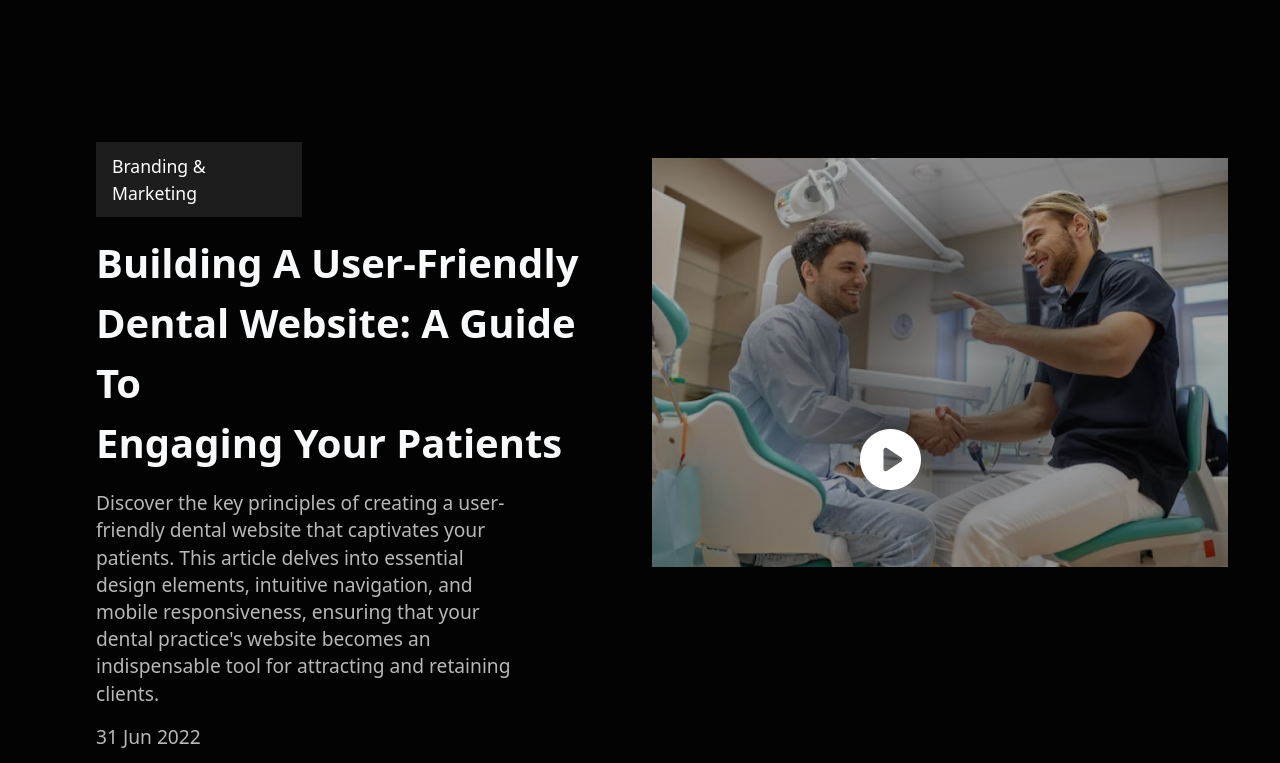
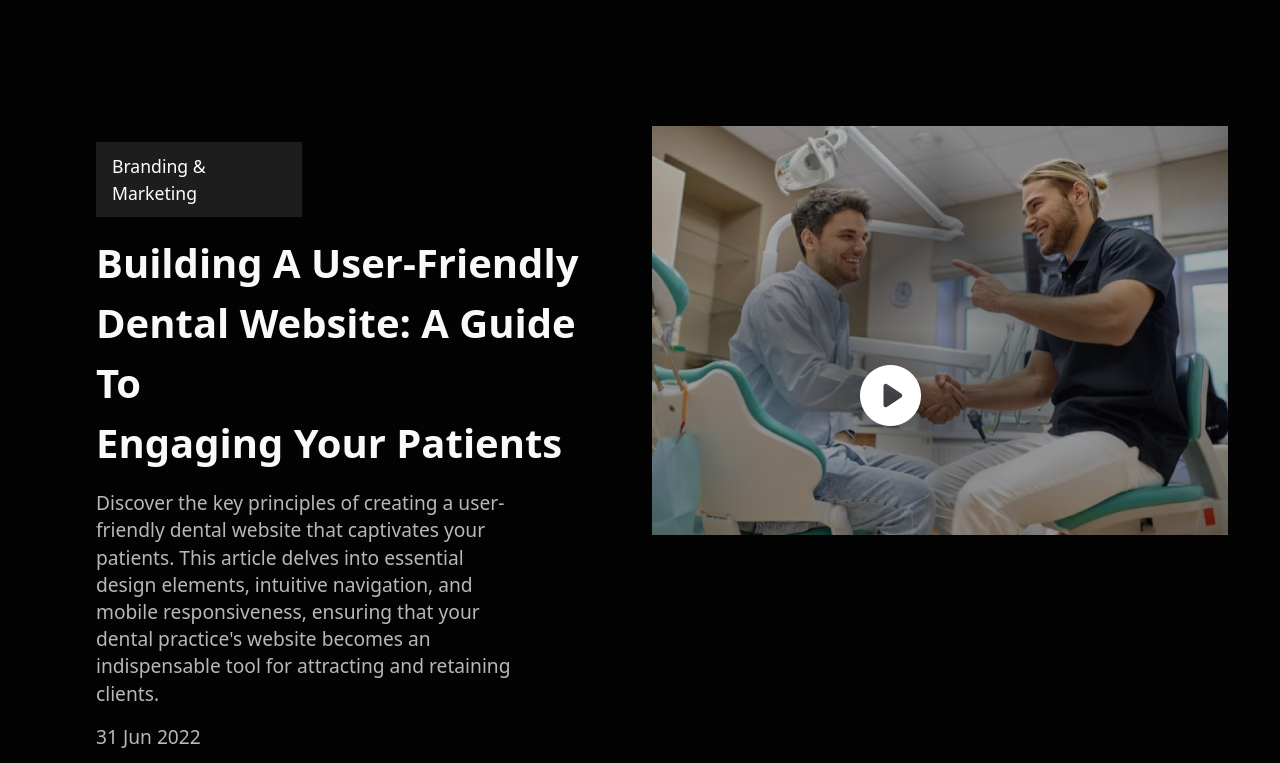
Before and after one commit to Mahbubrm/Web-Developer., a plain HTML site: page Blogs.html in a window 1280 px wide. Shown: the part 687-1450 px from the top of the page. Drawn offline with nearby package versions, Linux system fonts and the light colour scheme.

Commit message:
Update Blogs.html

```diff
--- a/Blogs.html
+++ b/Blogs.html
@@ -70,8 +70,8 @@
           </div>
       <div class="col-md-6">
         <div >
-          <img src="Image/Outline play.png" alt="" style="position: absolute; bottom: -24rem; right: 22rem; z-index: 9;  ">
-            <img src="Image/video-play.png" alt="" style="position: relative; width: 36rem; margin: 7rem 7rem 0rem 0rem;">
+          <img src="Image/Outline play.png" alt="" style="position: absolute; bottom: -20rem; right: 22rem; z-index: 9;  ">
+            <img src="Image/video-play.png" alt="" style="position: relative; width: 36rem; margin: 5rem 7rem 0rem 0rem;">
         </div>
       </div>
     </div>
```
